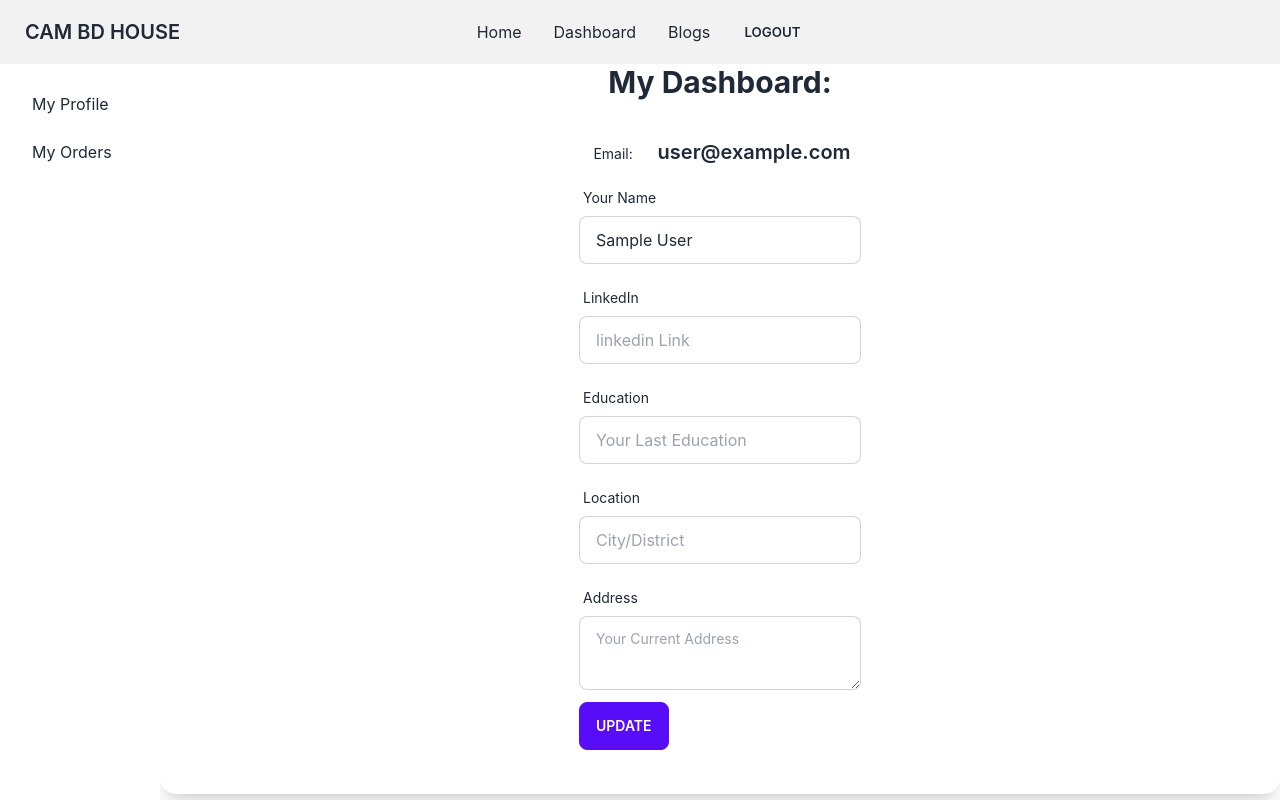
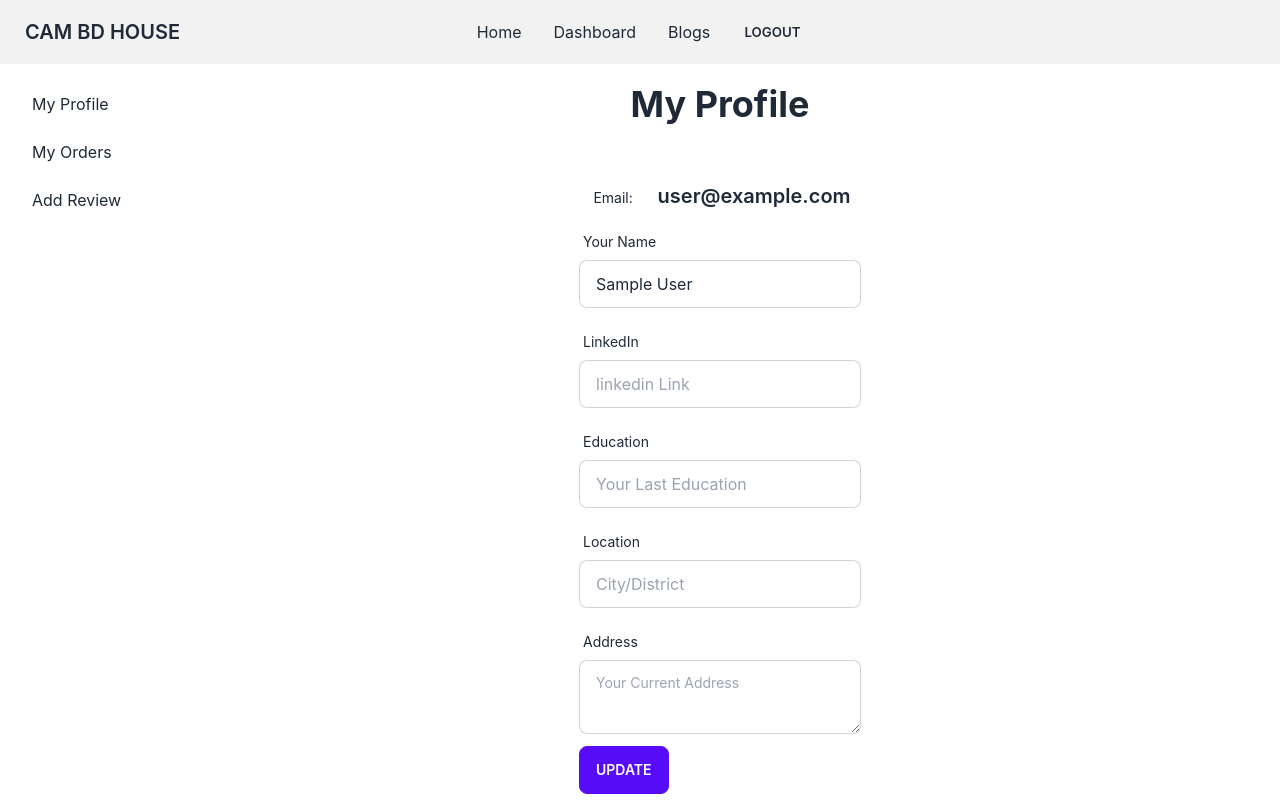
Before and after one commit to Nayeem29/cam-bd-house, a React (Create React App) app: page /dashboard in a window 1280 px wide. Shown: the top 800 px of the page. Built offline with nearby package versions, Linux system fonts and the light colour scheme; no server answers; sample sign-in values are in the browser's storage.

Commit message:
multi route create in dashboard

```diff
--- a/src/App.js
+++ b/src/App.js
@@ -14,6 +14,9 @@ import MyProfile from './Pages/Dashboard/MyProfile';
 import MyOrders from './Pages/Dashboard/MyOrders';
 import MakeAdmin from './Pages/Dashboard/MakeAdmin';
 import RequireAdmin from './Pages/Login/RequireAdmin';
+import ManageProducts from './Pages/Dashboard/ManageProducts';
+import AddProduct from './Pages/Dashboard/AddProduct';
+import AddReview from './Pages/Dashboard/AddReview';
 
 function App() {
   return (
@@ -34,8 +37,15 @@ function App() {
         </RequireAuth>}>
           <Route index element={<MyProfile />}></Route>
           <Route path='/dashboard/myorders' element={<MyOrders />}></Route>
+          <Route path='/dashboard/addreview' element={<AddReview />}></Route>
           <Route path='/dashboard/admin' element={
             <RequireAdmin><MakeAdmin /></RequireAdmin>
+          }></Route>
+          <Route path='/dashboard/addproduct' element={
+            <RequireAdmin><AddProduct /></RequireAdmin>
+          }></Route>
+          <Route path='/dashboard/manageproduct' element={
+            <RequireAdmin><ManageProducts /></RequireAdmin>
           }></Route>
         </Route>
       </Routes>
--- /dev/null
+++ b/src/Pages/Dashboard/AddProduct.js
@@ -0,0 +1,11 @@
+import React from 'react';
+
+const AddProduct = () => {
+  return (
+    <div>
+
+    </div>
+  );
+};
+
+export default AddProduct;
--- /dev/null
+++ b/src/Pages/Dashboard/AddReview.js
@@ -0,0 +1,11 @@
+import React from 'react';
+
+const AddReview = () => {
+  return (
+    <div>
+
+    </div>
+  );
+};
+
+export default AddReview;
--- a/src/Pages/Dashboard/Dashboard.js
+++ b/src/Pages/Dashboard/Dashboard.js
@@ -12,7 +12,7 @@ const Dashboard = () => {
       <input id="my-dashboard" type="checkbox" className="drawer-toggle" />
       <div className="drawer-content">
         {/* <!-- Page content here --> */}
-        <h1 className='text-3xl text-center font-bold'>My Dashboard:</h1>
+        {/* <h1 className='text-3xl text-center font-bold'>My Dashboard:</h1> */}
         <Outlet />
       </div>
       <div className="drawer-side">
@@ -20,9 +20,20 @@ const Dashboard = () => {
         <ul className="menu p-4 overflow-y-auto w-40 bg-base-100 text-base-content">
           {/* <!-- Sidebar content here --> */}
           <li><Link to='/dashboard'>My Profile</Link></li>
-          <li><Link to='/dashboard/myorders'>My Orders</Link></li>
-          {admin &&
-            <li><Link to='/dashboard/admin'>Make Admin</Link></li>}
+          {!admin &&
+            <>
+              <li><Link to='/dashboard/myorders'>My Orders</Link></li>
+              <li><Link to='/dashboard/addreview'>Add Review</Link></li>
+            </>
+          }
+          {
+            admin &&
+            <>
+              <li><Link to='/dashboard/admin'>Make Admin</Link></li>
+              <li><Link to='/dashboard/addproduct'>Add Product</Link></li>
+              <li><Link to='/dashboard/manageproduct'>Manage Products</Link></li>
+            </>
+          }
         </ul>
 
       </div>
--- /dev/null
+++ b/src/Pages/Dashboard/ManageProducts.js
@@ -0,0 +1,11 @@
+import React from 'react';
+
+const ManageProducts = () => {
+  return (
+    <div>
+
+    </div>
+  );
+};
+
+export default ManageProducts;
--- a/src/Pages/Dashboard/MyProfile.js
+++ b/src/Pages/Dashboard/MyProfile.js
@@ -32,6 +32,8 @@ const MyProfile = () => {
   };
 
   return (
+    <>
+      <h1 className='text-4xl text-center font-bold my-5'>My Profile</h1>
       <div class="card flex items-center justify-center mx-auto bg-base-100 shadow-xl">
         <div class="card-body">
           <div className='flex justify-around items-center'>
@@ -112,6 +114,7 @@ const MyProfile = () => {
           </form>
         </div>
       </div>
+    </>
   );
 };
 
```
Lines whose indentation alone changed are shown as unchanged.
